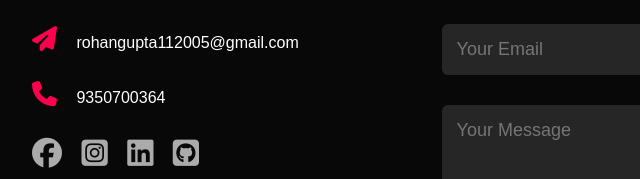
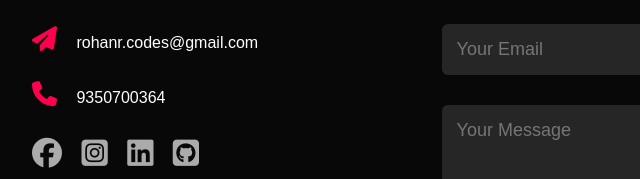
Before and after one commit to Rohan200511/MY-PORTFOLIO, a plain HTML site: page index.html in a window 1280 px wide. Shown: the part 2741-2920 px from the top of the page, 96-736 px from the left. Drawn offline with Linux system fonts and the light colour scheme.

Commit message:
Update index.html

```diff
--- a/index.html
+++ b/index.html
@@ -122,7 +122,7 @@
             <div class="row">
                 <div class="contact-left">
                     <h1 class="sub-title">Contact Me</h1>
-                    <p><i class="fa-solid fa-paper-plane"></i> rohangupta112005@gmail.com</p>
+                    <p><i class="fa-solid fa-paper-plane"></i> rohanr.codes@gmail.com</p>
                     <p><i class="fa-duotone fa-solid fa-phone"></i> 9350700364</p>
                     <div class="social-icons">
                         <a href="https://www.facebook.com/profile.php?id=100054372139585"><i class="fa-brands fa-facebook"></i></a>
```
